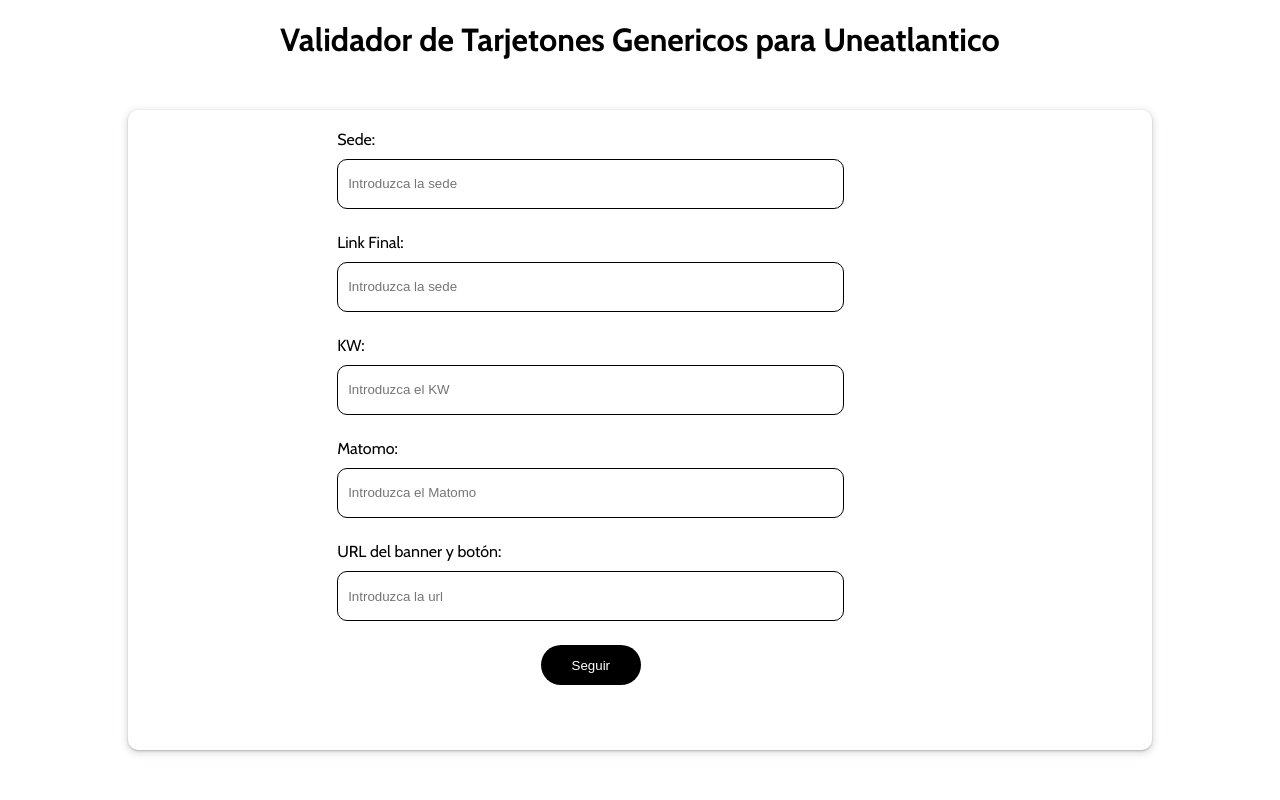
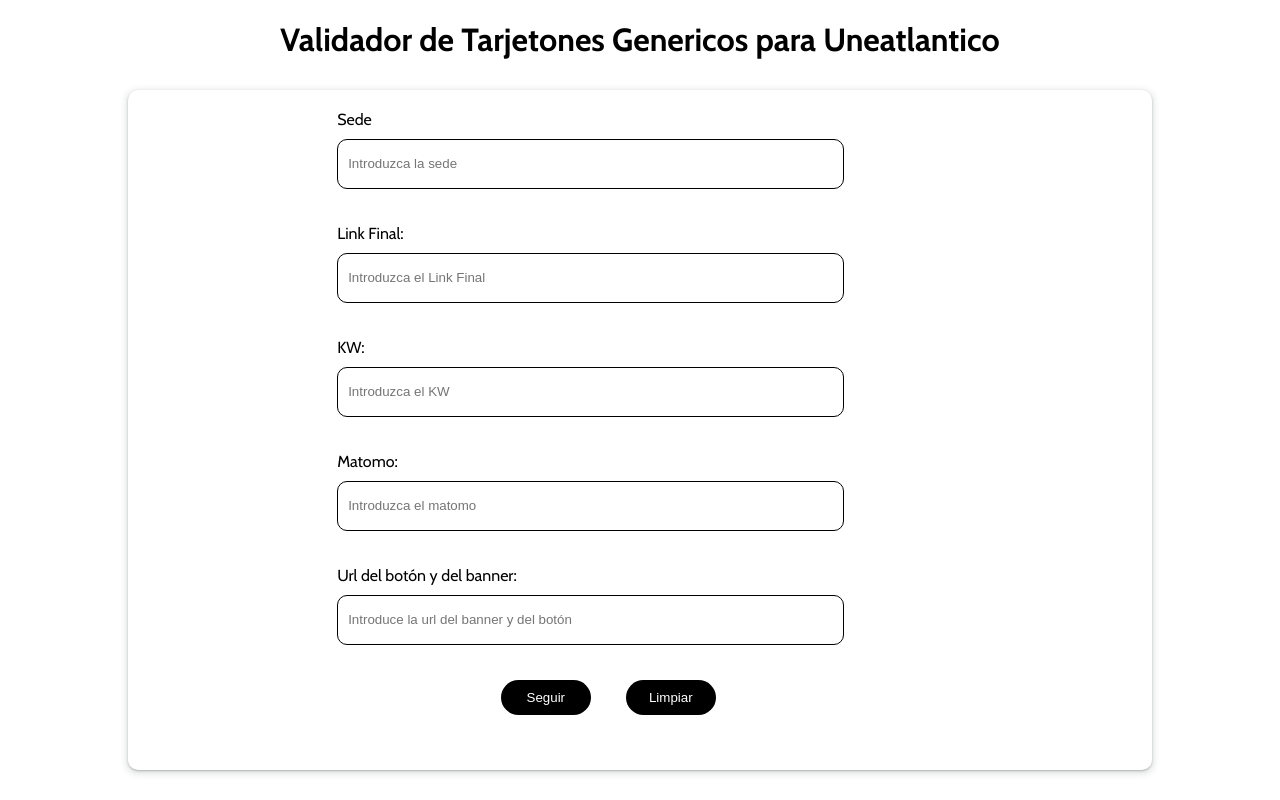
Before and after one commit to alex-borja/tarjetones-react, a React (Vite) app: page / in a window 1280 px wide. Built offline with nearby package versions, Linux system fonts and the light colour scheme.

Commit message:
refactoring

```diff
--- a/src/App.css
+++ b/src/App.css
@@ -19,7 +19,8 @@
 	margin: auto 0;
 	padding: 20px;
 	padding-top: 0px;
-	height: 80vh;
+	padding-bottom: 0px;
+	height: 85vh;
 }
 
 .paramsForm {
@@ -61,3 +62,8 @@
 	opacity: 0.8;
 	scale: 1.05;
 }
+
+.validParams {
+	color: red;
+	padding-left: 10px;
+}
--- a/src/App.jsx
+++ b/src/App.jsx
@@ -1,7 +1,6 @@
 import { useState } from 'react'
-import './App.css'
-import Tarjeton_Params from './components/tarjetonParams'
-import FileInput from './components/fileInput';
+import TarjetonParamsView from './views/TarjetonParamsView';
+import FileInputView from './views/FileInputView';
 import PropTypes from "prop-types";
 
 function App() {
@@ -21,18 +20,18 @@
 			</div>
 			{
 				showParams ?
-					<Tarjeton_Params
+					<TarjetonParamsView
 						showParams={showParams}
 						setShowParams={setShowParams}
 						sharedParams={sharedParams}
 						setSharedParams={setSharedParams}>
-					</Tarjeton_Params>
+					</TarjetonParamsView>
 					:
-					<FileInput
+					<FileInputView
 						sharedParams={sharedParams}
 						showParams={showParams}
 						setShowParams={setShowParams}>
-					</FileInput>
+					</FileInputView>
 			}
 
 		</div>
--- /dev/null
+++ b/src/components/paramInput.jsx
@@ -0,0 +1,26 @@
+import PropTypes from "prop-types";
+
+function ParamInput({ label, id, placeholder, name, onChange, value }) {
+
+	return (
+		<div className="paramComponent">
+			<label>{label}</label>
+			<input type="text" id={id} placeholder={placeholder}
+				name={name}
+				onChange={onChange}
+				value={value}
+			/>
+		</div>
+	)
+}
+
+ParamInput.propTypes = {
+	label: PropTypes.string,
+	name: PropTypes.string,
+	id: PropTypes.string,
+	placeholder: PropTypes.string,
+	onChange: PropTypes.func,
+	value: PropTypes.string
+}
+
+export default ParamInput;
--- a/src/components/resultCard.jsx
+++ b/src/components/resultCard.jsx
@@ -1,12 +1,16 @@
 import PropTypes from "prop-types";
-import "../styles/ResultCard.css"
+import "../styles/components/ResultCard.css"
 
 function ResultCard({ errors }) {
 
 	let displayResults = (data) => {
 		return data.map((val, idx) => (
 			<div key={idx} className="resItem">
-				{val}
+				<h4 className="resTitle">{val.title}</h4>
+				<div className="vals">
+					<p className="correct">Valor correcto: {val.correctValue}</p>
+					<p className="incorrect">Valor del archivo: {val.valueProvided}</p>
+				</div>
 			</div>
 		))
 	}
@@ -27,8 +31,3 @@
 }
 
 export default ResultCard;
-
-/*<div className="results">
-	<h4 className="numRes">{results.length}</h4>
-	{displayResults(results)}
-	</div>*/
--- a/src/components/tarjetonParams.jsx
+++ /dev/null
@@ -1,79 +0,0 @@
-import { SEDE_MAP } from "../db";
-import PropTypes from "prop-types";
-
-function Tarjeton_Params({ showParams, setShowParams, sharedParams, setSharedParams }) {
-	let submitParams = (e) => {
-		e.preventDefault();
-
-		if (!(sharedParams.sede in SEDE_MAP)) {
-			console.log("No existe una sede con esas siglas");
-		}
-
-		setShowParams(!showParams);
-	}
-
-	let handleInput = (e) => {
-		let {name, value} = e.target;
-
-		setSharedParams((prevParams) => ({ ...prevParams, [name]: value  }));
-	}
-
-	return (
-		<div className="tarjetonParams">
-			<form className="paramsForm" onSubmit={(e) => submitParams(e)}>
-				<div className="paramComponent">
-					<label>Sede:</label>
-					<input type="text" id="sede" placeholder="Introduzca la sede"
-						name="sede"
-						onChange={handleInput}
-						value={sharedParams.sede}
-					/>
-				</div>
-				<div className="paramComponent">
-					<label>Link Final:</label>
-					<input type="text" id="linkFinal" placeholder="Introduzca la sede"
-						name="linkFinal"
-						onChange={handleInput}
-						value={sharedParams.linkFinal}
-					/>
-				</div>
-				<div className="paramComponent">
-					<label>KW:</label>
-					<input type="text" id="kw" placeholder="Introduzca el KW"
-						name="kw"
-						onChange={handleInput}
-						value={sharedParams.kw}
-					/>
-				</div>
-				<div className="paramComponent">
-					<label>Matomo:</label>
-					<input type="text" id="matomo" placeholder="Introduzca el Matomo"
-						name="matomo"
-						onChange={handleInput}
-						value={sharedParams.matomo}
-					/>
-				</div>
-				<div className="paramComponent">
-					<label>URL del banner y botón:</label>
-					<input type="text" id="url" placeholder="Introduzca la url"
-						name="bannerUrl"
-						onChange={handleInput}
-						value={sharedParams.bannerUrl}
-					/>
-				</div>
-				<div className="paramComponent">
-					<button type="submit" className="submit">Seguir</button>
-				</div>
-			</form>
-		</div>
-	)
-}
-
-Tarjeton_Params.propTypes = {
-	showParams: PropTypes.bool,
-	setShowParams: PropTypes.func,
-	sharedParams: PropTypes.object,
-	setSharedParams: PropTypes.func,
-}
-
-export default Tarjeton_Params
--- a/src/styles/ResultCard.css
+++ b/src/styles/components/ResultCard.css
@@ -1,6 +1,7 @@
 .right {
 	width: 100%;
 	padding: 20px;
+	overflow: scroll;
 }
 
 .displayResult {
@@ -17,7 +18,29 @@
 
 .resItem {
 	box-shadow: rgba(0, 0, 0, 0.24) 0px 3px 8px;
-	padding: 5px;
+	padding: 15px;
+	margin: 20px;
+	display: flex;
+	flex-direction: column;
+}
+
+.vals {
+	margin-top: 10px;
+	display: flex;
+	flex-direction: column;
+}
+
+.correct {
+	background-color: rgb(116, 217, 113);
+	margin-bottom: 10px;
+	border-radius: 5px;
+	padding: 10px;
+}
+
+.incorrect {
+	background-color: rgb(235, 79, 52);
+	border-radius: 5px;
+	padding: 10px;
 }
 
 .errors {
--- a/src/styles/fileInput.css
+++ b/src/styles/views/FileInputView.css
@@ -29,18 +29,26 @@
 	margin-bottom: 5px;
 }
 
-.left form button {
+.btns {
+	display: flex;
+	flex-direction: row;
+	justify-content: center;
+	width: 250px;
+	margin: 0 auto;
+}
+
+.btn {
 	border: none;
-	border-radius: 5px;
+	border-radius: 20px;
 	color: white;
 	background-color: black;
-	width: 60px;
-	height: 30px;
+	width: 90px;
+	height: 35px;
 	cursor: pointer;
 	transition: 0.2s ease-in all;
 }
 
-.left form button:hover {
+.btn:hover {
 	opacity: 0.8;
 	scale: 1.05;
 }
--- /dev/null
+++ b/src/utils/inputParam.js
@@ -0,0 +1,35 @@
+const inputFields = [
+	{
+		label: 'Sede',
+		name: 'sede',
+		id: 'sede',
+		placeholder: 'Introduzca la sede',
+	},
+	{
+		label: "Link Final:",
+		name: "linkFinal",
+		id: "linkFinal",
+		placeholder: "Introduzca el Link Final",
+	},
+	{
+
+		label: "KW:",
+		name: "kw",
+		id: "kw",
+		placeholder: "Introduzca el KW",
+	},
+	{
+		label: "Matomo:",
+		name: "matomo",
+		id: "matomo",
+		placeholder: "Introduzca el matomo",
+	},
+	{
+		label: "Url del botón y del banner:",
+		name: "bannerUrl",
+		id: "bannerUrl",
+		placeholder: "Introduce la url del banner y del botón",
+	}
+]
+
+export default inputFields;
--- /dev/null
+++ b/src/views/TarjetonParamsView.jsx
@@ -0,0 +1,100 @@
+import "../App.css"
+import { useState } from "react";
+import PropTypes from "prop-types";
+import { SEDE_MAP } from "../utils/db";
+import inputFields from "../utils/inputParam";
+import ParamInput from "../components/paramInput";
+
+function TarjetonParamsView({ showParams, setShowParams, sharedParams, setSharedParams }) {
+	let [validParams, setValidParams] = useState("");
+
+	let submitParams = (e) => {
+		e.preventDefault();
+		validateParams();
+	}
+
+	let validateParams = () => {
+		if (!(sharedParams.sede in SEDE_MAP)) {
+			console.log("No existe una sede con esas siglas");
+		}
+
+		if (checkValidParams()) {
+			setShowParams(!showParams);
+		}
+
+	}
+
+	let handleInput = (e) => {
+		let { name, value } = e.target;
+		setSharedParams((prevParams) => ({ ...prevParams, [name]: value.trim() }));
+	}
+
+	let checkValidParams = () => {
+		for (const property in sharedParams) {
+			if (sharedParams[property] === "") {
+				setValidParams("Por favor, rellena todos los campos.");
+				return false
+			}
+		}
+
+		if (!SEDE_MAP[sharedParams.sede]) {
+			setValidParams("La sede que indicastes no existe.");
+			return false
+		}
+		return true
+	}
+
+	let clearInputs = () => {
+		setSharedParams({
+			sede: "",
+			pixel: "",
+			linkFinal: "",
+			bannerUrl: "",
+			kw: "",
+			matomo: ""
+		})
+	}
+
+	let renderInputFields = () => {
+		return inputFields.map((field) => (
+			<ParamInput
+				key={field.id}
+				name={field.name}
+				label={field.label}
+				id={field.id}
+				placeholder={field.placeholder}
+				onChange={handleInput}
+				value={sharedParams[field.name]}
+			>
+			</ParamInput>
+		))
+	}
+
+	let renderWarnings = () => {
+		return validParams.length ? <div className="validParams">{validParams}</div> : <></>
+	}
+
+	return (
+		<div className="tarjetonParams">
+			<form className="paramsForm" onSubmit={(e) => submitParams(e)}>
+				{renderInputFields()}
+				<div className="paramComponent">
+					<div className="btns">
+						<button type="submit" className="btn submit">Seguir</button>
+						<button type="button" className="btn clearBtn" onClick={clearInputs}>Limpiar</button>
+					</div>
+				</div>
+			</form>
+			{renderWarnings()}
+		</div>
+	)
+}
+
+TarjetonParamsView.propTypes = {
+	showParams: PropTypes.bool,
+	setShowParams: PropTypes.func,
+	sharedParams: PropTypes.object,
+	setSharedParams: PropTypes.func,
+}
+
+export default TarjetonParamsView
```
Also changed, not shown: src/views/FileInputView.jsx (renamed from src/components/fileInput.jsx, +78 -56 lines), src/tasks.txt (added), src/utils/db.js (renamed from src/db.js).
